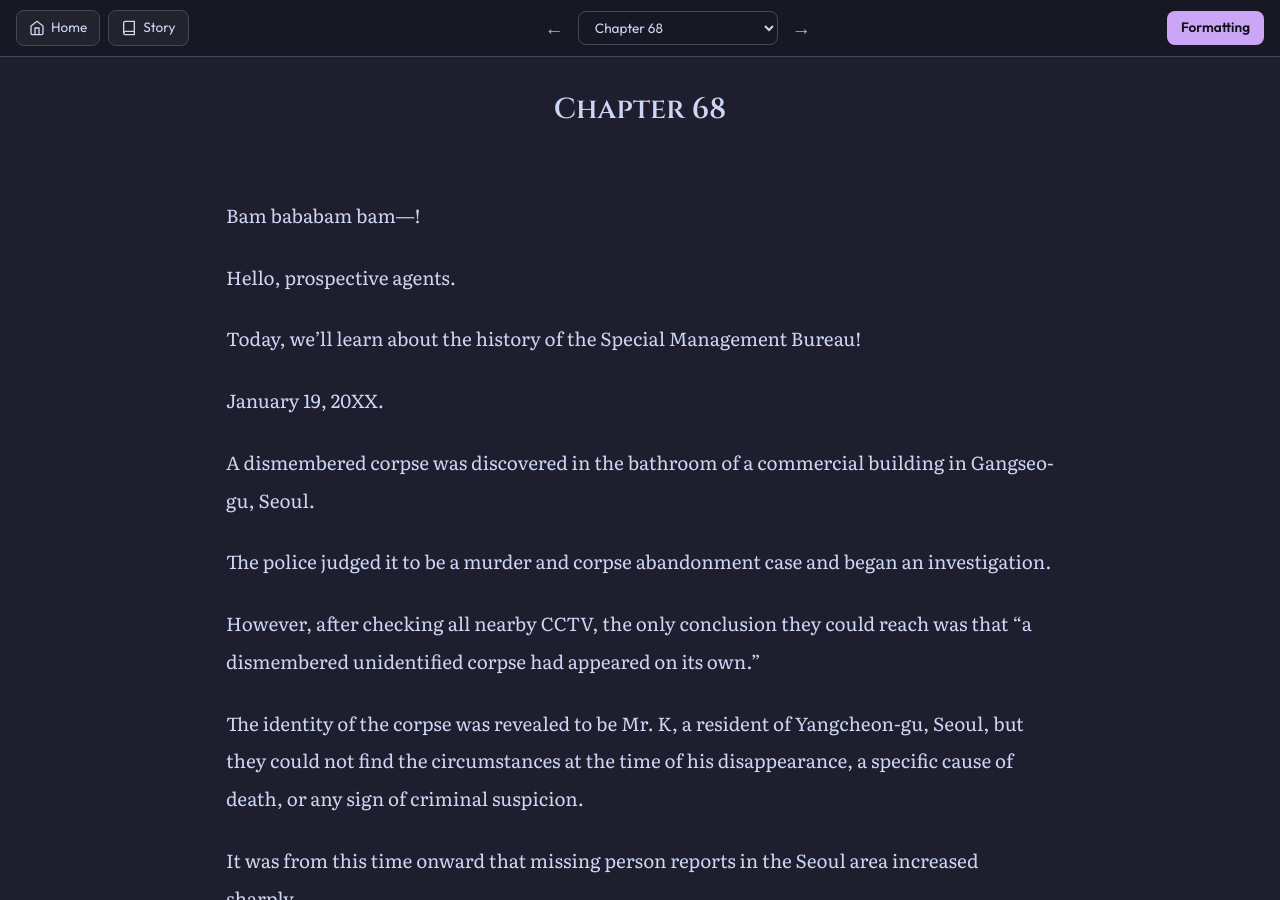
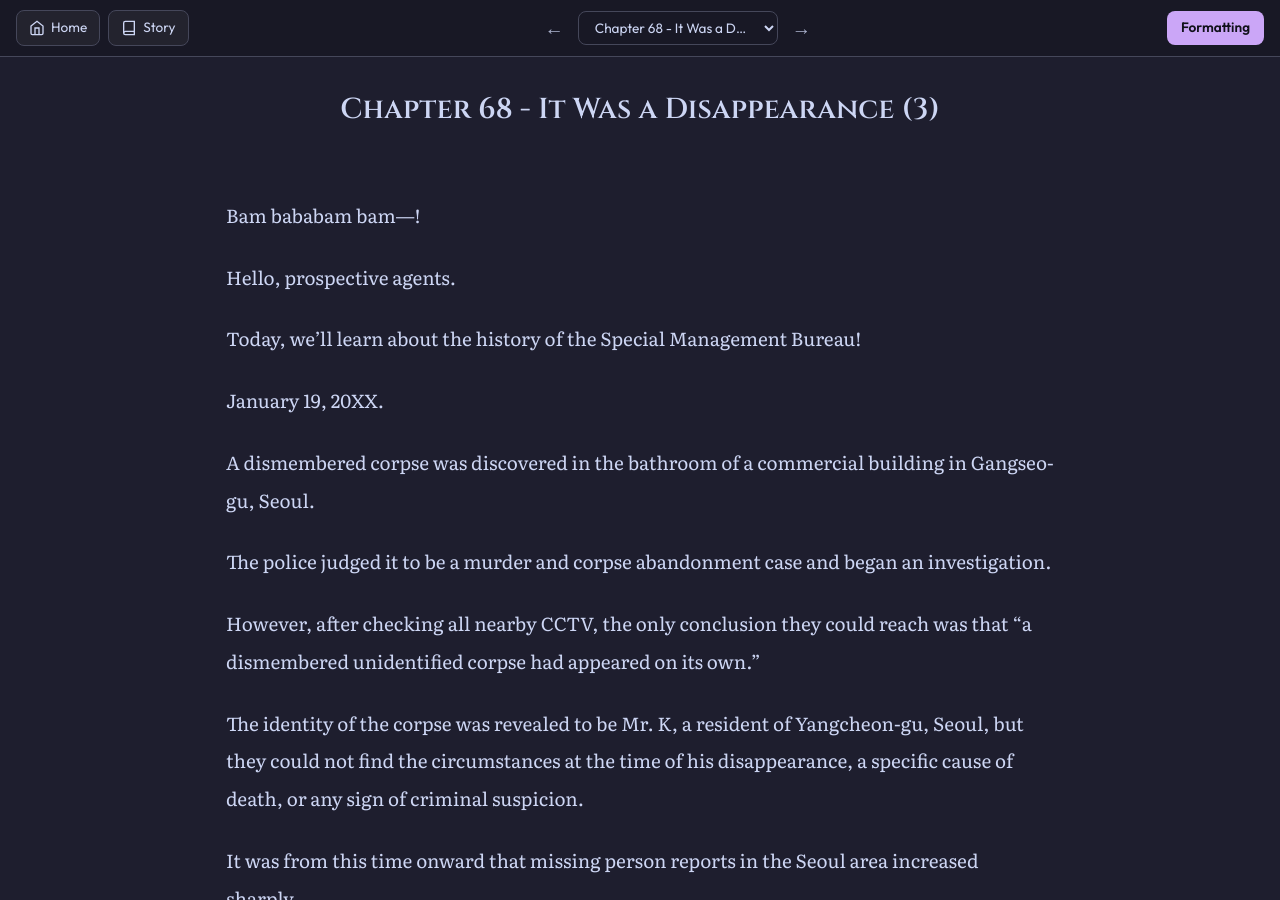
Before and after one commit to soleumn/soleumn.github.io, a Jekyll site: the page built from _chapters/esg/ch68.md, in a window 1280 px wide and 900 px high. Built offline with Jekyll 4.4.1, drawn with Linux system fonts in a browser that asks for light colours; comment, search, counter and statistics services are not loaded.

Commit message:
Update ch68.md

```diff
--- a/_chapters/esg/ch68.md
+++ b/_chapters/esg/ch68.md
@@ -1,5 +1,5 @@
 ---
-title: "Chapter 68"
+title: "Chapter 68 - It Was a Disappearance (3)"
 categories: esg
 capitulo: 68
 ---
```
